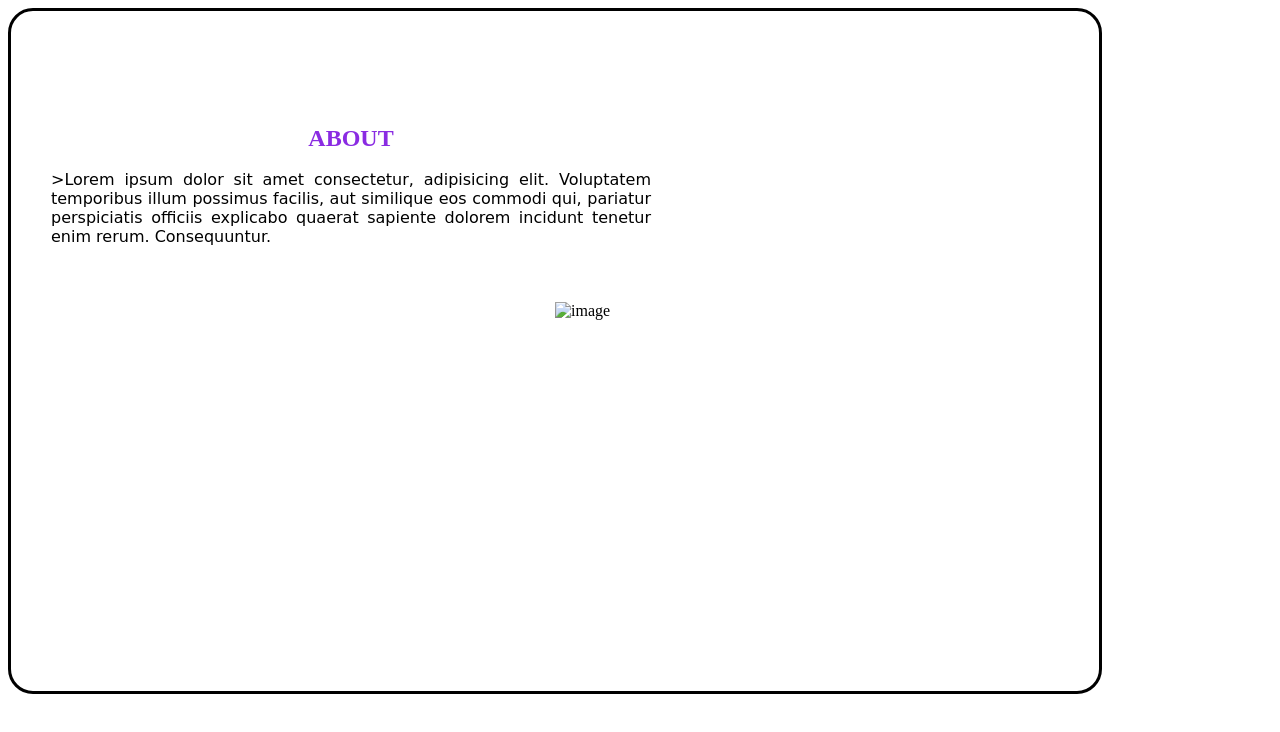
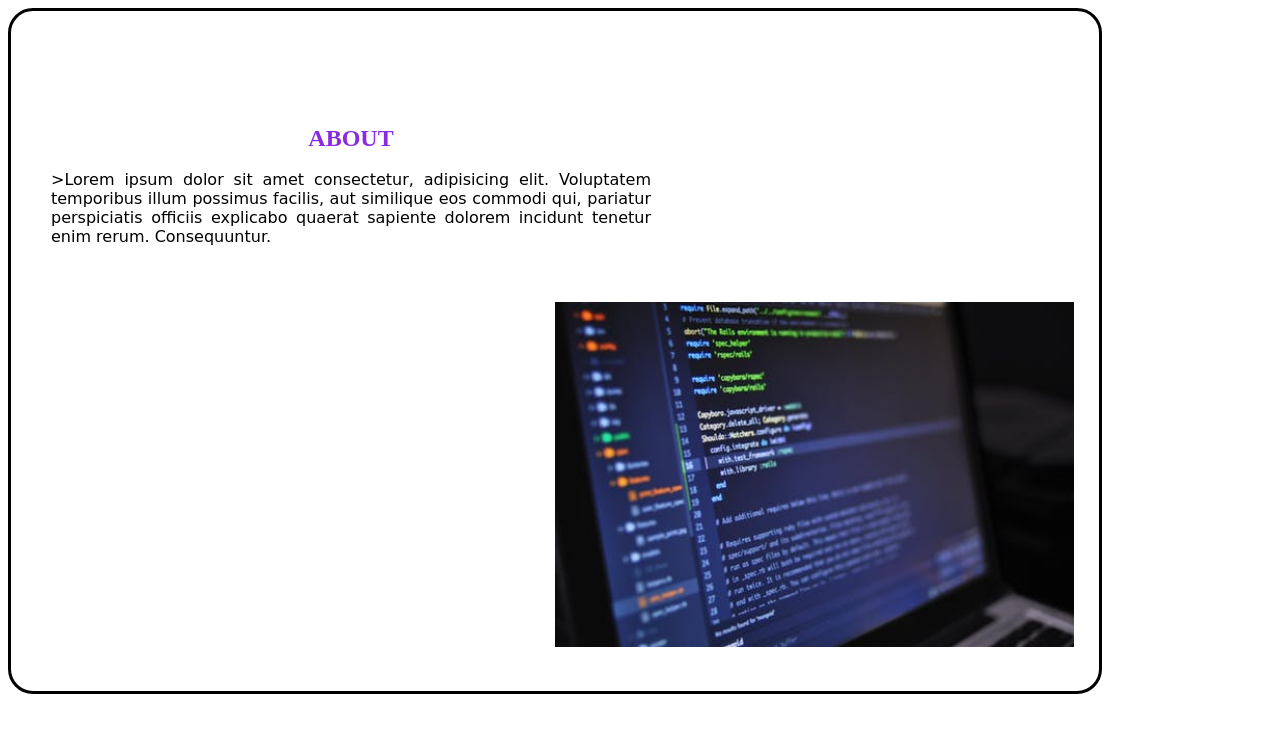
Before and after one commit to maryan19/git-test, a plain HTML site: page index.html in a window 1280 px wide. Drawn offline with Linux system fonts and the light colour scheme.

Commit message:
img chnged

```diff
--- a/index.html
+++ b/index.html
@@ -53,7 +53,7 @@ p{
 
     </section>
     <section class="image">
-        <img  id="image" src="/home/maryan/Downloads/image/about.jpeg" alt="image" height="50%" width="50%">
+        <img  id="image" src="image/about.jpeg" alt="image" height="50%" width="50%">
     </section>
     </div>
 </body>
```
Also changed, not shown: image/about.jpeg (added).
